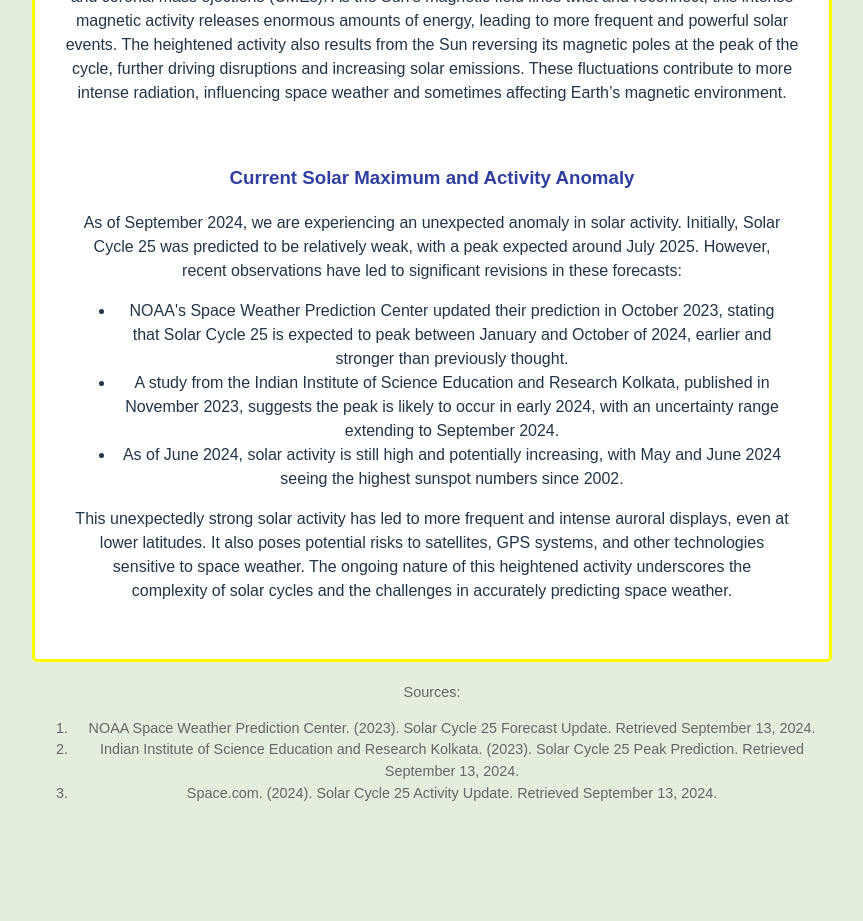
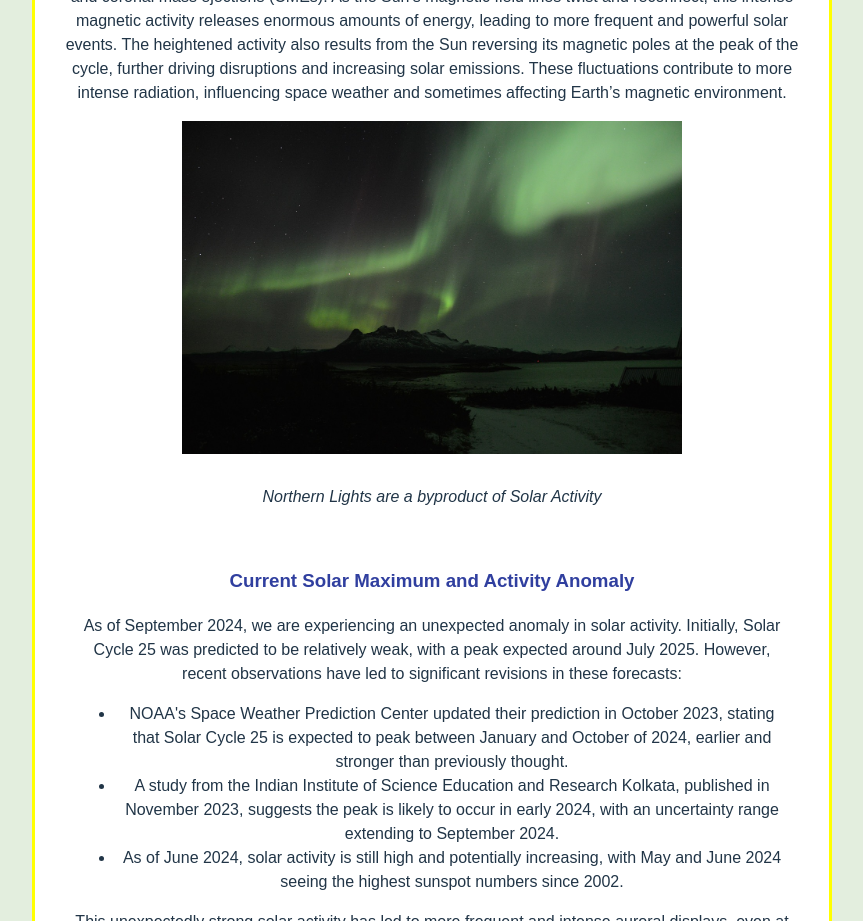
Before and after one commit to SharukhGV/dawn-of-the-hour, a React (Vite) app: page /sunlifecycle in a window 1280 px wide. Shown: the part 1580-2501 px from the top of the page, without its empty margins (208-1071 px from the left). Before the commit the page ends 2461 px from the top, so only its background shows below. Built offline with nearby package versions, Linux system fonts and the light colour scheme.

Commit message:
aurora borealis media ad

```diff
--- a/src/pages/components.jsx/SunLifeCycle.jsx
+++ b/src/pages/components.jsx/SunLifeCycle.jsx
@@ -1,6 +1,7 @@
 import React from 'react';
 import { Link } from 'react-router-dom';
 import hrdiagram from "../../assets/hrdiagram.png"
+import lights from "../../assets/lights.jpg"
 const SunLifeCycle = () => {
   return (
     <>
@@ -56,6 +57,12 @@ const SunLifeCycle = () => {
 
 <p>Solar maximums occur due to the Sun's complex magnetic field dynamics, which go through an approximately 11-year cycle. During a solar maximum, heightened solar activity happens because the Sun's magnetic field becomes highly distorted and tangled, causing an increase in sunspots, solar flares, and coronal mass ejections (CMEs). As the Sun’s magnetic field lines twist and reconnect, this intense magnetic activity releases enormous amounts of energy, leading to more frequent and powerful solar events. The heightened activity also results from the Sun reversing its magnetic poles at the peak of the cycle, further driving disruptions and increasing solar emissions. These fluctuations contribute to more intense radiation, influencing space weather and sometimes affecting Earth’s magnetic environment.</p>
 
+
+<img style={{maxWidth:"500px"}} src={lights}></img>
+<br></br>
+<br></br>
+<em>Northern Lights are a byproduct of Solar Activity</em>
+
       <section style={{ marginTop: '20px', backgroundColor: 'white', padding: '20px', borderRadius: '5px' }}>
         <h3 style={{ color: '#303f9f' }}>Current Solar Maximum and Activity Anomaly</h3>
         <p>
```
Also changed, not shown: src/assets/lights.jpg (added).
